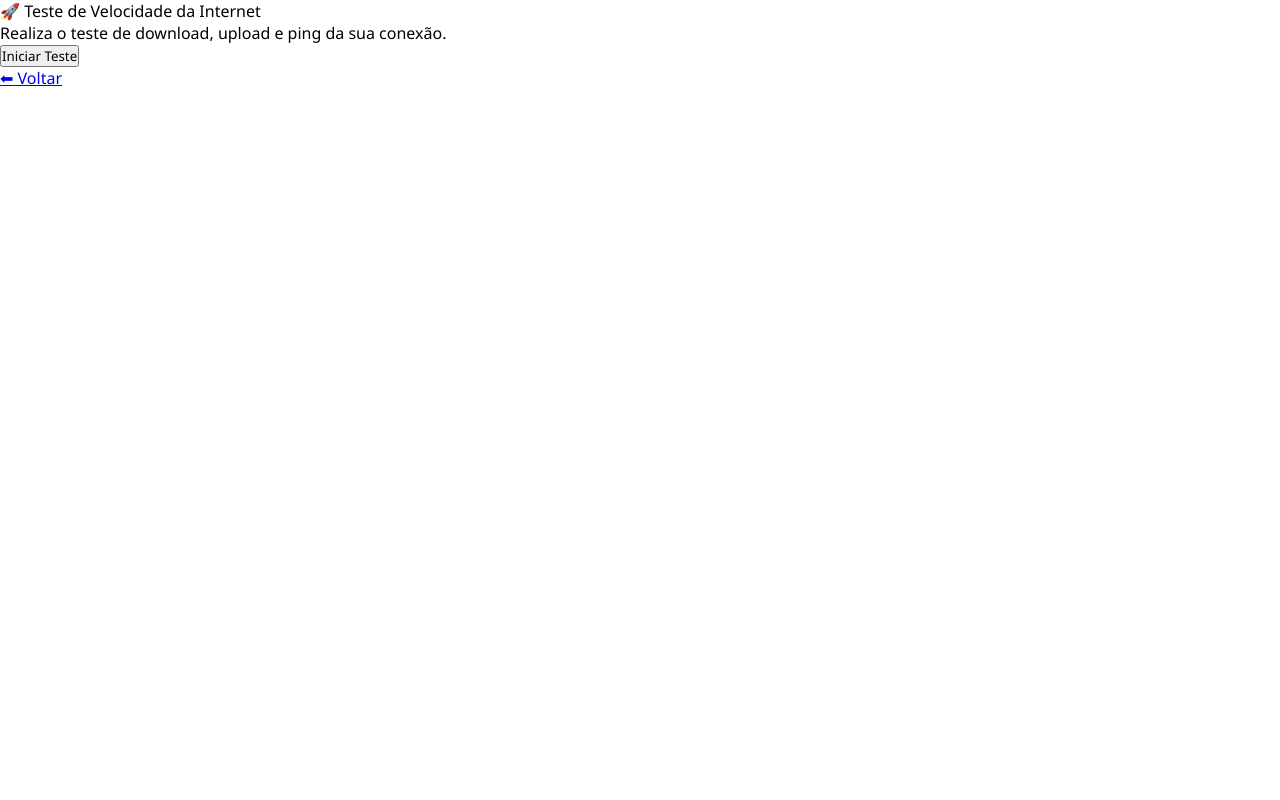
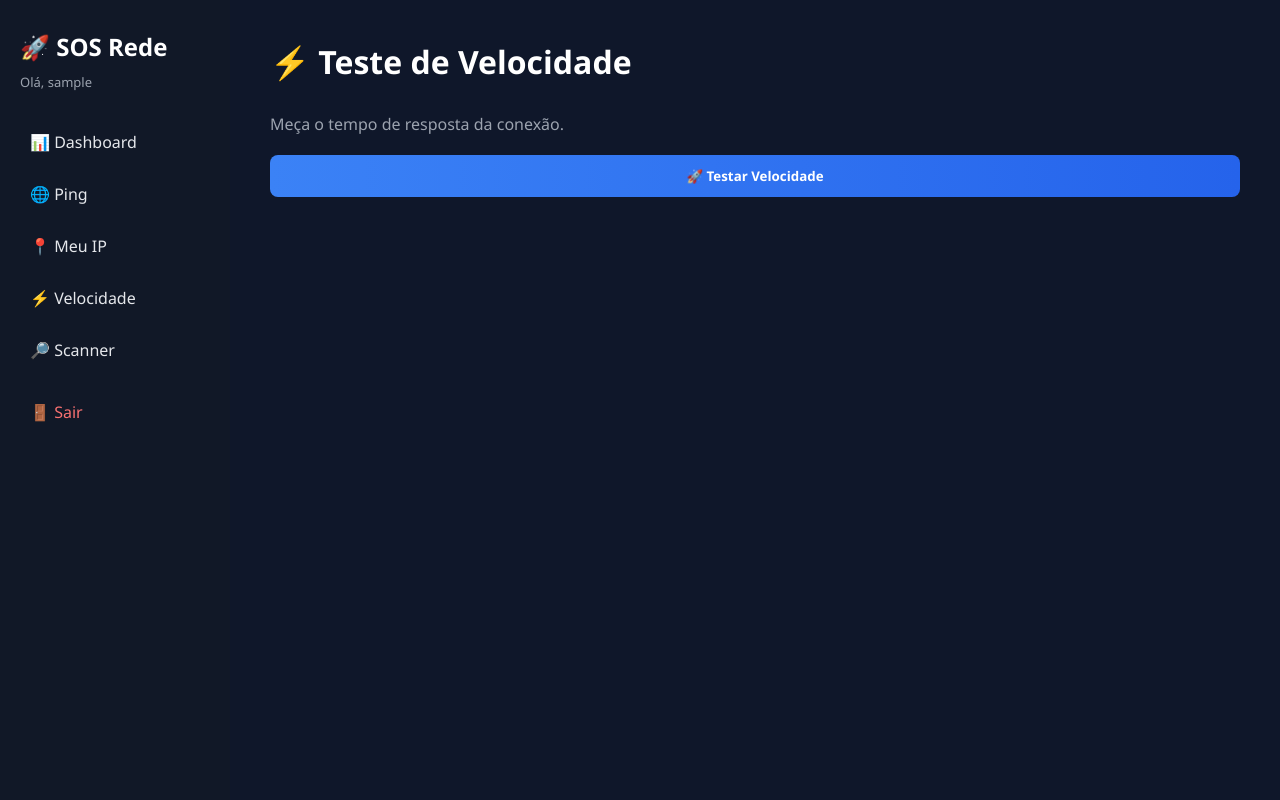
Before and after one commit to rendreson2020moreira-pixel/sos-rede-facil, a Flask app: page /velocidade in a window 1280 px wide. Run offline with Flask 3, Linux system fonts and the light colour scheme; a user stored in the database is signed in.

Commit message:
Layout SaaS aplicado à Velocidade

```diff
--- a/templates/velocidade.html
+++ b/templates/velocidade.html
@@ -2,26 +2,51 @@
 <html lang="pt-br">
 <head>
     <meta charset="UTF-8">
-    <title>Teste de Velocidade</title>
+    <meta name="viewport" content="width=device-width, initial-scale=1.0">
+    <title>Velocidade — SOS Rede Fácil</title>
     <link rel="stylesheet" href="{{ url_for('static', filename='style.css') }}">
 </head>
-<body>
 
-<header>🚀 Teste de Velocidade da Internet</header>
+<body class="dashboard-body">
 
-<div class="box">
+<div class="dashboard">
 
-    <p>Realiza o teste de download, upload e ping da sua conexão.</p>
+    <!-- SIDEBAR -->
+    <aside class="sidebar">
+        <h2>🚀 SOS Rede</h2>
+        <p class="user">Olá, {{ session.usuario }}</p>
 
-    <form method="POST">
-        <button type="submit">Iniciar Teste</button>
-    </form>
+        <nav>
+            <a href="/painel">📊 Dashboard</a>
+            <a href="/ping">🌐 Ping</a>
+            <a href="/ip">📍 Meu IP</a>
+            <a href="/velocidade">⚡ Velocidade</a>
+            <a href="/scanner">🔎 Scanner</a>
+            <a href="/logout" class="logout">🚪 Sair</a>
+        </nav>
+    </aside>
 
-    {% if resultado %}
-        <pre class="resultado">{{ resultado }}</pre>
-    {% endif %}
+    <!-- CONTEÚDO -->
+    <main class="content">
 
-    <a class="voltar" href="/">⬅ Voltar</a>
+        <h1>⚡ Teste de Velocidade</h1>
+        <p style="color:#9ca3af; margin-bottom:20px;">
+            Meça o tempo de resposta da conexão.
+        </p>
+
+        <form method="POST" class="ping-form">
+            <button type="submit" class="btn-login">
+                🚀 Testar Velocidade
+            </button>
+        </form>
+
+        {% if tempo %}
+            <div class="resultado-box">
+                ⏱ Tempo de resposta: <strong>{{ tempo }} ms</strong>
+            </div>
+        {% endif %}
+
+    </main>
 
 </div>
 
```
